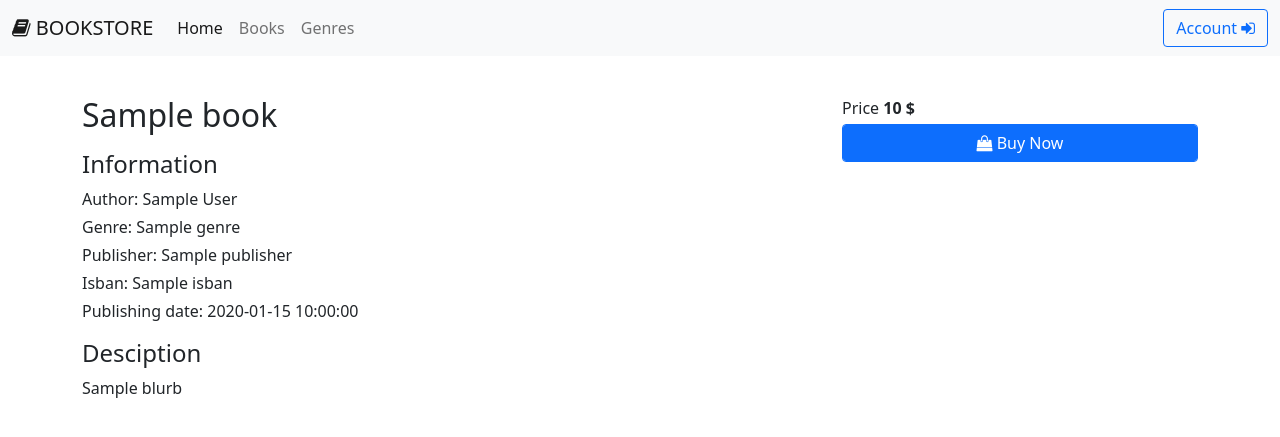
After one commit to mert-il/book-store, a Flask app: template templates/website/bookview.html in a window 1280 px wide. The commit adds this page. Shown: the top 437 px of the page. Run offline with Flask 2, Linux system fonts and the light colour scheme; the template is opened without the code that fills it: most values are stand-ins (such as "Sample title", 1, 10 or a date in 2020); parts of the project's set-up code (start-up, migrations or seed data) failed here and were passed over; some libraries are stand-ins or nearby versions.

Commit message:
added book view and user and book controller

```diff
--- a/app.py
+++ b/app.py
@@ -16,7 +16,7 @@ def create_app():
     app = Flask(__name__, static_folder="static", static_url_path="")
     minify(app=app, html=True, js=True, cssless=True, static=True)
 
-    if bool(distutils.util.strtobool(os.environ.get("SERVER_PRODUCTION"))) == True:
+    if bool(distutils.util.strtobool(os.environ.get("SERVER_PRODUCTION"))):
         app.config.from_object(config.ProductionConfig)
     else:
         app.config.from_object(config.DevelopmentConfig)
--- a/models/user.py
+++ b/models/user.py
@@ -6,6 +6,6 @@ class User(db.Document):
     email = db.StringField(max_length=255)
     password = db.StringField()
     street = db.StringField(max_length=255)
-    house_number = db.StringField(max_length=10)
+    housenumber = db.StringField(max_length=10)
     city = db.StringField(max_length=255)
-    zip_code = db.StringField(max_length=10)
+    zipcode = db.StringField(max_length=10)
--- a/services/exception.py
+++ b/services/exception.py
@@ -1,5 +1,4 @@
 class BasicException(Exception):
-
     def __init__(self, message, HTTPCode):
         self.message = message
         self.HTTPCode = HTTPCode
--- a/static/css/style.css
+++ b/static/css/style.css
@@ -2,12 +2,14 @@ body {
     margin: 0;
     padding: 0;
 }
-.login-container {
+.container {
     margin-top: 5vh;
 }
 .login-form {
-    margin: 0 10vw;
+    min-width: 30vw;
 }
-.login-symbol {
-    font-size: 6vw;
+.book {
+    display: flex;
+    justify-content: space-between;
+    border-radius: 1em;
 }
--- a/templates/base.html
+++ b/templates/base.html
@@ -11,7 +11,7 @@
     <link rel="stylesheet" href="css/style.css">
     <title>{% block title %}{% endblock %}</title>
 </head>
-<body>
+<body class="">
     {% block content %}
     {% endblock %}
 </body>
--- /dev/null
+++ b/templates/website/bookview.html
@@ -0,0 +1,42 @@
+{% extends "./base.html" %}
+
+{% block title %}Bookstore{% endblock %}
+
+{% block content %}
+{% include "website/nav.html" %}
+<div class="container">
+    <div class="row">
+        <div class="col-md-8">
+            <div class="mb-3">
+                <h2>{{ book.title }}</h2>
+            </div>
+            <div class="mb-3">
+                <div class="mb-1">
+                    <h4>Information</h4>
+                </div>
+                <div class="mb-1">Author: {{ book.author }}</div>
+                <div class="mb-1">Genre: {{ book.genre }}</div>
+                <div class="mb-1">Publisher: {{ book.publisher }}</div>
+                <div class="mb-1">Isban: {{ book.isban }}</div>
+                <div class="mb-1">Publishing date: {{ book.published_date }}</div>
+            </div>
+            <div>
+                <div class="mb-1">
+                    <h4>Desciption</h4>
+                </div>
+                <div>
+                    {{ book.blurb }}
+                </div>
+            </div>
+        </div>
+        <div class="col-md-4">
+            <div class="mb-1">
+                Price <strong>{{ book.price }} $</strong>
+            </div>
+            <form action="/" method="post">
+                <button type="submit" class="form-control btn btn-primary"><i class="fa fa-shopping-bag"></i> Buy Now</button>
+            </form>
+        </div>
+    </div>
+</div>
+{% endblock %}
--- a/templates/website/index.html
+++ b/templates/website/index.html
@@ -5,6 +5,5 @@
 {% block content %}
 {% include "website/nav.html" %}
 <div class="container">
-    <h1>welcome to the bookstore...</h1>
 </div>
 {% endblock %}
--- a/templates/website/nav.html
+++ b/templates/website/nav.html
@@ -21,7 +21,7 @@
                 </li>
             </ul>
             <form class="d-flex">
-                <a href="{{ url_for('website.login') }}" class="btn btn-outline-primary">Login <i class="fa fa-sign-in"></i></a>
+                <a href="{{ url_for('website.account') }}" class="btn btn-outline-primary">Account <i class="fa fa-sign-in"></i></a>
             </form>
         </div>
     </div>
```
Also changed, not shown: controllers/book.py (deleted, +0 -11 lines), controllers/book_controller.py (added, +18 -0 lines), controllers/user.py (deleted, +0 -34 lines), controllers/user_controller.py (added, +60 -0 lines), templates/website/books.html (added, +17 -0 lines), templates/website/login.html (+2 -9 lines), templates/website/signup.html (+2 -9 lines), views/website.py (+22 -6 lines), 1 other file.
